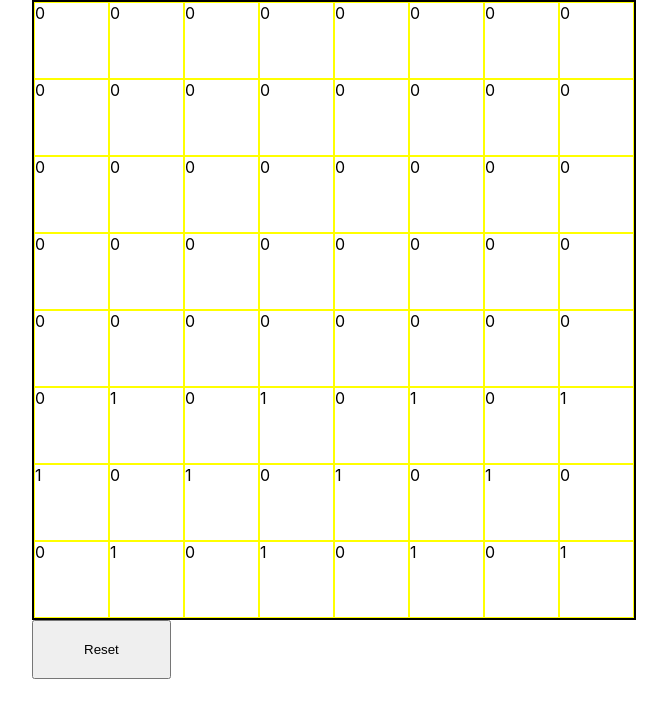
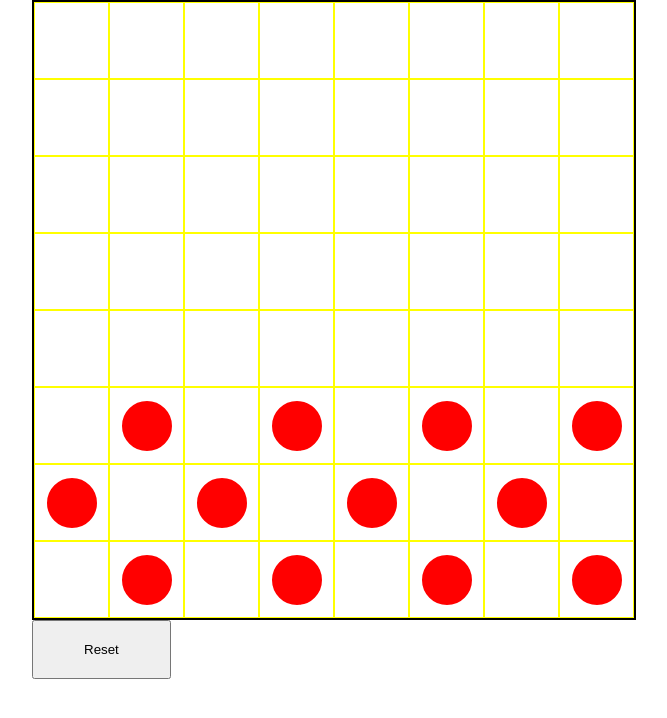
Before and after one commit to cjbt/checker-board, a React (Create React App) app in the folder client/: page / in a window 1280 px wide. Both pictures are taken after a click on the button "Start". Shown: the top 718 px of the page, without its empty margins (208-875 px from the left). Built offline with nearby package versions, Linux system fonts and the light colour scheme.

Commit message:
style checkers and add circle and square styling

```diff
--- a/client/src/App.js
+++ b/client/src/App.js
@@ -1,5 +1,6 @@
 import React, { useState, useEffect } from 'react';
 import styled from 'styled-components';
+import CheckerBoard from './components/CheckerBoard';
 
 function App() {
   const [state, setState] = useState([]);
@@ -44,19 +45,7 @@ function App() {
     <StyledApp>
       {start ? (
         <>
-          <StyledCheckerBoardContainer>
-            {state.map((column, i) => {
-              return (
-                <StyledColumn>
-                  <StyledRow>
-                    {column.map(row => {
-                      return <StyledRowItem>{row}</StyledRowItem>;
-                    })}
-                  </StyledRow>
-                </StyledColumn>
-              );
-            })}
-          </StyledCheckerBoardContainer>
+          <CheckerBoard state={state} />
           <StyledButton onClick={init}>Reset</StyledButton>
         </>
       ) : (
@@ -71,20 +60,7 @@ const StyledApp = styled.div`
   max-width: 800px;
   margin: 0 auto;
 `;
-const StyledCheckerBoardContainer = styled.div`
-  width: 600px;
-  max-width: 600px;
-  border: 2px solid black;
-`;
-const StyledColumn = styled.div``;
-const StyledRow = styled.div`
-  display: flex;
-`;
-const StyledRowItem = styled.div`
-  width: 75px;
-  height: 75px;
-  border: 1px solid yellow;
-`;
+
 const StyledButton = styled.button`
   padding: 20px 50px;
 `;
--- /dev/null
+++ b/client/src/components/CheckerBoard.jsx
@@ -0,0 +1,19 @@
+import React from 'react';
+import styled from 'styled-components';
+import ColumnList from './ColumnList';
+
+const CheckerBoard = ({ state }) => {
+  return (
+    <StyledCheckerBoardContainer>
+      <ColumnList state={state} />
+    </StyledCheckerBoardContainer>
+  );
+};
+
+const StyledCheckerBoardContainer = styled.div`
+  width: 600px;
+  max-width: 600px;
+  border: 2px solid black;
+`;
+
+export default CheckerBoard;
--- /dev/null
+++ b/client/src/components/Column.jsx
@@ -0,0 +1,20 @@
+import React from 'react';
+import styled from 'styled-components';
+import RowList from './RowList';
+
+const Column = ({ column }) => {
+  return (
+    <StyledColumn>
+      <StyledRow>
+        <RowList column={column} />
+      </StyledRow>
+    </StyledColumn>
+  );
+};
+
+const StyledColumn = styled.div``;
+const StyledRow = styled.div`
+  display: flex;
+`;
+
+export default Column;
--- /dev/null
+++ b/client/src/components/ColumnList.jsx
@@ -0,0 +1,14 @@
+import React from 'react';
+import Column from './Column';
+
+const ColumnList = ({ state }) => {
+  return (
+    <>
+      {state.map((column, i) => (
+        <Column column={column} key={i} />
+      ))}
+    </>
+  );
+};
+
+export default ColumnList;
--- /dev/null
+++ b/client/src/components/Row.jsx
@@ -0,0 +1,31 @@
+import React from 'react';
+import styled from 'styled-components';
+
+const Row = ({ row }) => {
+  return (
+    <StyledRowItem>
+      {row === 1 && <StyledCircle />}
+      {row === 2 && <StyledSquare />}
+    </StyledRowItem>
+  );
+};
+const StyledRowItem = styled.div`
+  width: 75px;
+  height: 75px;
+  border: 1px solid yellow;
+  display: flex;
+  justify-content: center;
+  align-items: center;
+`;
+const StyledCircle = styled.div`
+  width: 50px;
+  height: 50px;
+  border-radius: 50%;
+  border: 4px solid white;
+  background-color: red;
+`;
+const StyledSquare = styled(StyledCircle)`
+  border-radius: 0;
+`;
+
+export default Row;
--- /dev/null
+++ b/client/src/components/RowList.jsx
@@ -0,0 +1,14 @@
+import React from 'react';
+import Row from './Row';
+
+const RowList = ({ column }) => {
+  return (
+    <>
+      {column.map((row, i) => (
+        <Row row={row} key={i} />
+      ))}
+    </>
+  );
+};
+
+export default RowList;
```
